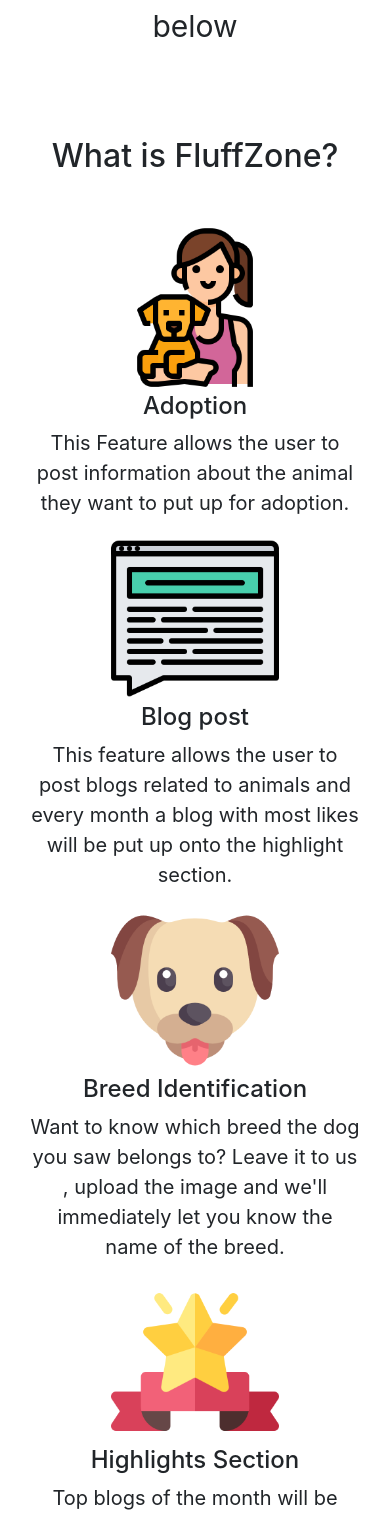
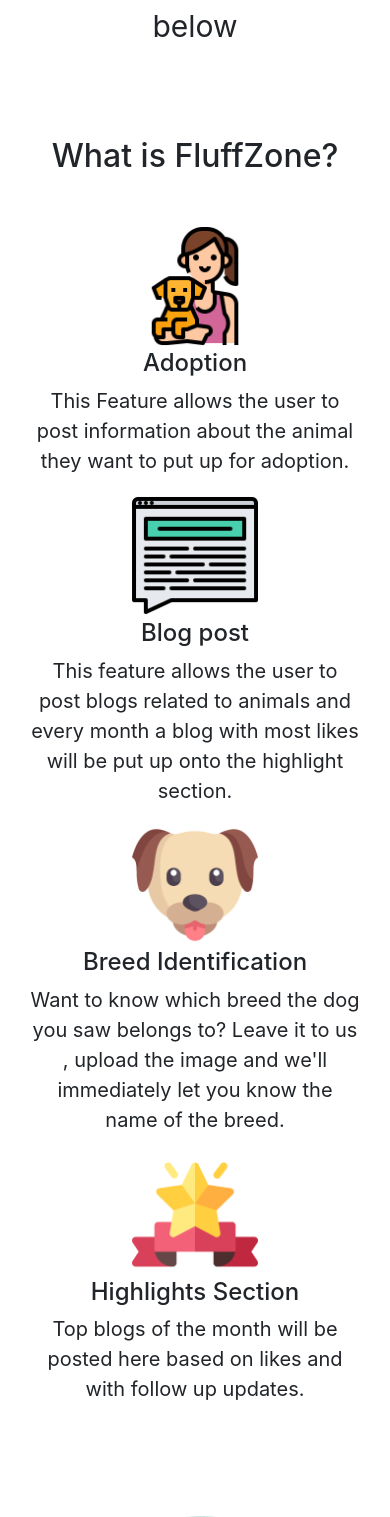
Before and after one commit to varunmamtora06/FluffZone, a Django app: page / in a window 390 px wide. Shown: the part 1522-3039 px from the top of the page. Run offline with Django 3.2, Linux system fonts and the light colour scheme; some libraries are stand-ins or nearby versions.

Commit message:
make homepg responsive for tabs

```diff
--- a/fluffzone/static/CSS/index.css
+++ b/fluffzone/static/CSS/index.css
@@ -124,3 +124,11 @@
         padding: 10% ;
     }
 }
+
+/*tabs*/
+@media all and (max-width:1024px){
+    .icn>img{
+        height: 15vh !important;
+        max-width: 100% !important;
+    }
+}
```
